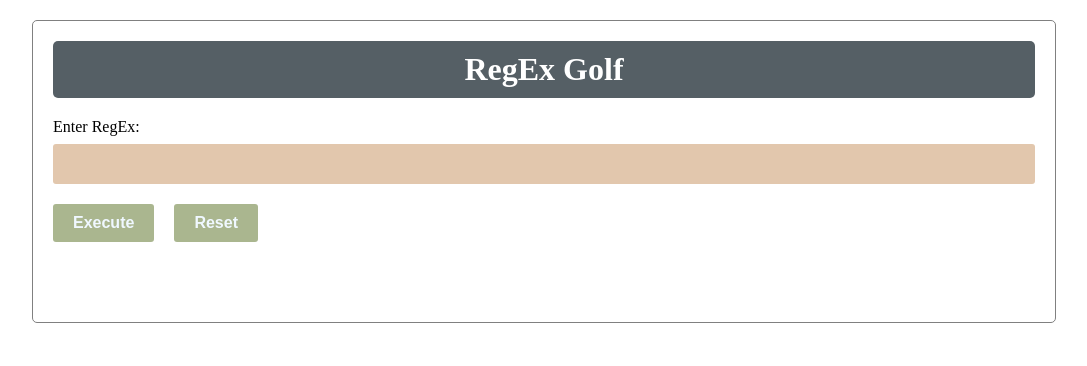
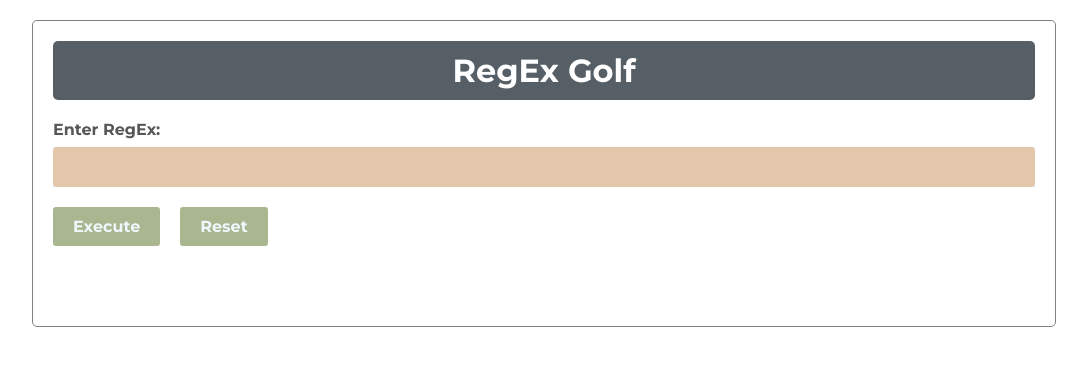
Before and after one commit to gyan9427/algorithms, a website: page regex/index.html in a window 1280 px wide. Shown: the whole page, without its empty margins (96-1183 px from the left). Drawn offline with Linux system fonts and the light colour scheme.

Commit message:
font styling added

```diff
--- a/regex/style.css
+++ b/regex/style.css
@@ -3,11 +3,17 @@ C8B2A1
 E7D0B7
 AAB28E
 4B514F */
+@import url('https://fonts.googleapis.com/css2?family=Montserrat:wght@200;700&display=swap');
 *{
     margin: 0;
     padding: 0;
     text-decoration: none;
     box-sizing: border-box;
+    font-family: 'Montserrat';
+}
+label{
+    font-weight: bold;
+    color: rgb(87, 85, 85);
 }
 button{
     border: none;
```
